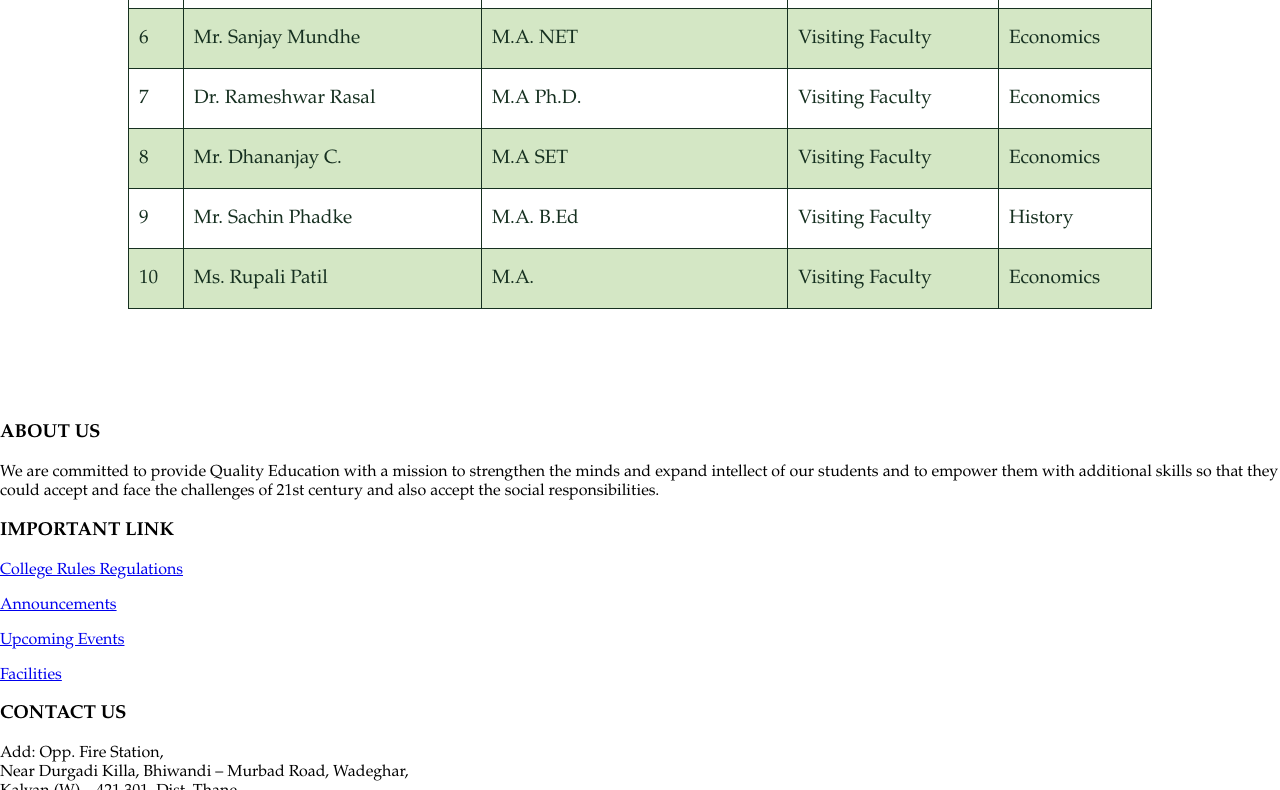
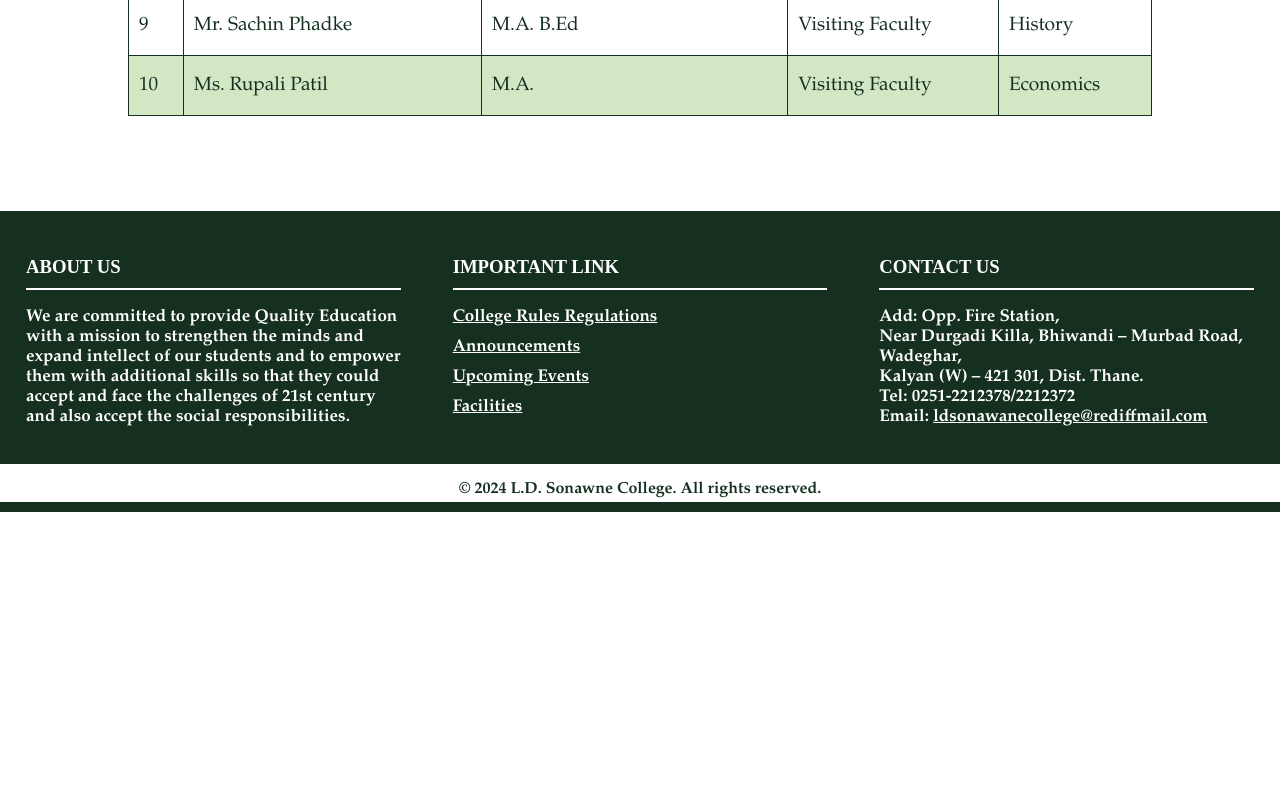
Before and after one commit to MINHAJ-05/College-Website, a plain HTML site: page pgstaff.html in a window 1280 px wide. Shown: the part 2010-2800 px from the top of the page. After the commit the page ends 2522 px from the top, so only its background shows below. Drawn offline with Linux system fonts and the light colour scheme.

Commit message:
Update pgstaff.html

```diff
--- a/pgstaff.html
+++ b/pgstaff.html
@@ -2,7 +2,7 @@
 <html>
 <head>
 
-<link rel="stylesheet" href="Home.css">
+<link rel="stylesheet" href="index.css">
 
     <title>Post Graduate Staff</title>
     <style>
```
